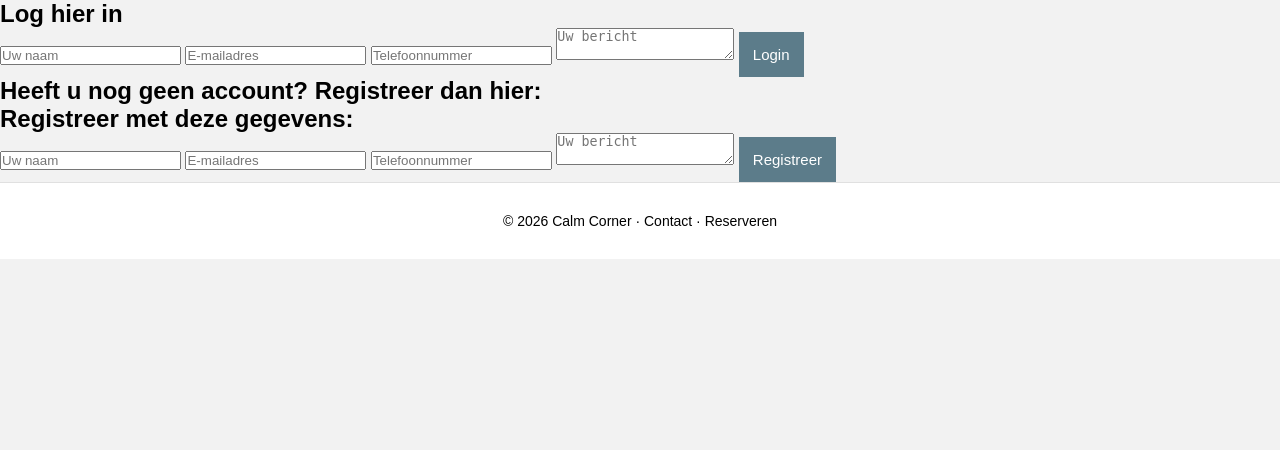
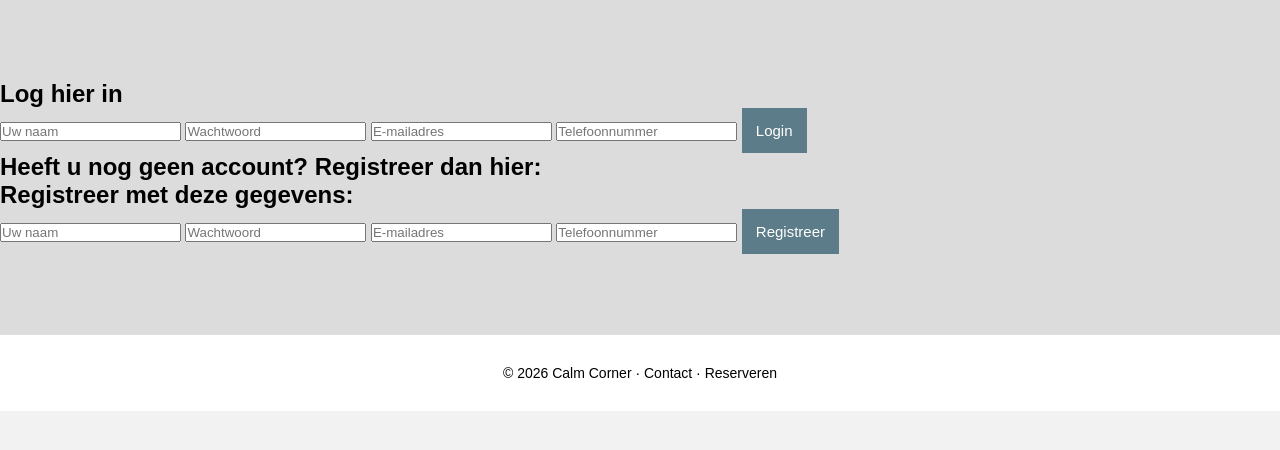
Before and after one commit to NB-ROC/CMS-B-B, a PHP site: page /login.html in a window 1280 px wide. Shown: the part 100-550 px from the top of the page. Run offline with PHP 8.4, Linux system fonts and the light colour scheme.

Commit message:
Login commit

```diff
--- a/src/css/main.css
+++ b/src/css/main.css
@@ -27,7 +27,6 @@ body {
 .logo img {
     width: 200px;   /* groter logo */
     height: auto;
-    margin-top: ;
 }
 
 /* NAVIGATIE */
@@ -130,3 +129,11 @@ button:hover {
     border-top: 1px solid #e0e0e0;
     font-size: 14px;
 }
+
+/* ================= LOGIN ================= */
+
+.login-section {
+    width: 100%;
+    background-color: #dcdcdc;
+    padding: 80px 0;
+}
--- a/src/login.html
+++ b/src/login.html
@@ -3,7 +3,7 @@
 <head>
     <meta charset="UTF-8">
     <meta name="viewport" content="width=device-width, initial-scale=1.0">
-    <title>contact</title>
+    <title>Login</title>
     <link rel="stylesheet" href="css/main.css">
 </head>
 <body>
@@ -30,9 +30,9 @@
 
             <form>
                 <input type="text" placeholder="Uw naam" required>
+                <input type="password" placeholder="Wachtwoord" required>
                 <input type="email" placeholder="E-mailadres" required>
                 <input type="tel" placeholder="Telefoonnummer">
-                <textarea placeholder="Uw bericht"></textarea>
                 <button type="submit">Login</button>
             </form>
         </div>
@@ -44,9 +44,9 @@
 
             <form>
                 <input type="text" placeholder="Uw naam" required>
+                <input type="password" placeholder="Wachtwoord" required>
                 <input type="email" placeholder="E-mailadres" required>
                 <input type="tel" placeholder="Telefoonnummer">
-                <textarea placeholder="Uw bericht"></textarea>
                 <button type="submit">Registreer</button>
             </form>
         </div>
```
